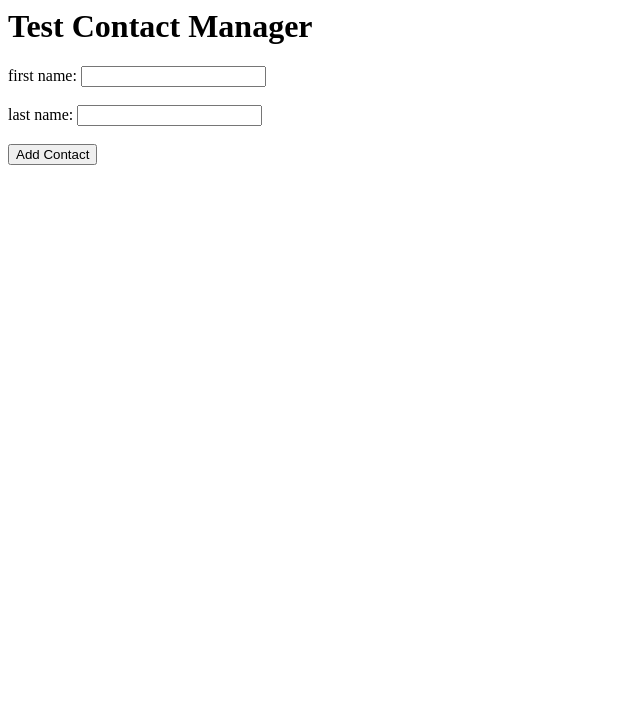
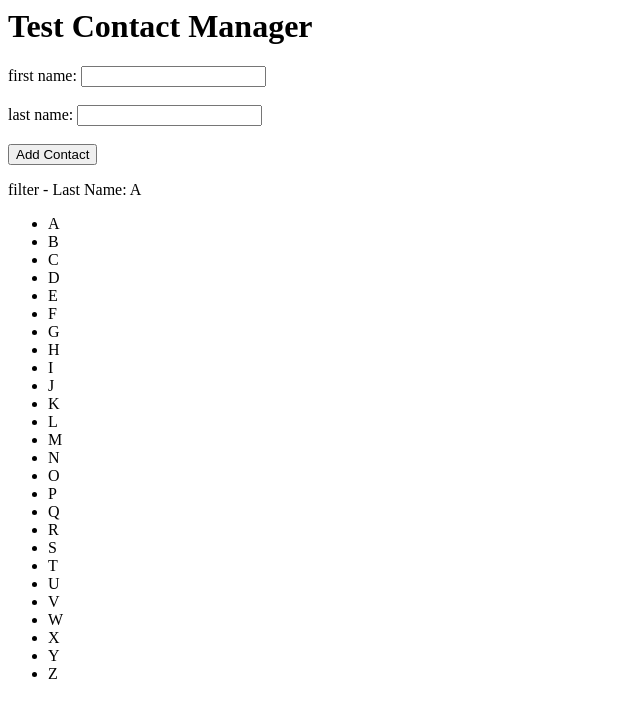
Before and after one commit to nlopez425/AngularSample, a website: page index.html in a window 1280 px wide. Shown: the whole page, without its empty margins (0-640 px from the left). Drawn offline with Linux system fonts and the light colour scheme.

Commit message:
Added Filter

```diff
--- a/app/ManageContacts/displayContacts.controller.js
+++ b/app/ManageContacts/displayContacts.controller.js
@@ -13,6 +13,9 @@
 
 		_this.list = ManageContacts.getContacts();
 		_this.subList;
+		_this.filterBy = {
+			lastName:"A"
+		};
 
 		_this.getSubList = function(key){
 			_this.subList = _this.list[key];
@@ -21,6 +24,11 @@
 
 
 		}
+
+		_this.setFilter = function(letter){
+			_this.filterBy.lastName = letter;
+		}
+
 		console.log(_this.list);
 
 	}
--- a/index.html
+++ b/index.html
@@ -1,6 +1,7 @@
 <html ng-app = "MyApp">
 	<head>
 		<title></title>
+		<link rel="stylesheet" href="styles/styles.css" type="text/css" media="screen">
 
 	</head>
 	<body ng-controller = "MainCtrl as Main">
@@ -12,13 +13,44 @@
 			<button ng-click = "Contact.addContactToMemory(Contact.firstName,Contact.lastName)" >Add Contact</button>
 		</div>
 
-		<div ng-controller = "DisplayContactsCTRL as Contact">
-			<div ng-repeat = "lastName in Contact.list">
+		<div id='display-wrapper' ng-controller = "DisplayContactsCTRL as Contact">
+			<p id='filter-indicator'>filter - Last Name: {{Contact.filterBy.lastName}}</p>
+			<div id="filterList">
+				<ul>
+					<li ng-click = Contact.setFilter("A")>A</li>
+					<li ng-click = Contact.setFilter("B")>B</li>
+					<li ng-click = Contact.setFilter("C")>C</li>
+					<li ng-click = Contact.setFilter("D")>D</li>
+					<li ng-click = Contact.setFilter("E")>E</li>
+					<li ng-click = Contact.setFilter("F")>F</li>
+					<li ng-click = Contact.setFilter("G")>G</li>
+					<li ng-click = Contact.setFilter("H")>H</li>
+					<li ng-click = Contact.setFilter("I")>I</li>
+					<li ng-click = Contact.setFilter("J")>J</li>
+					<li ng-click = Contact.setFilter("K")>K</li>
+					<li ng-click = Contact.setFilter("L")>L</li>
+					<li ng-click = Contact.setFilter("M")>M</li>
+					<li ng-click = Contact.setFilter("N")>N</li>
+					<li ng-click = Contact.setFilter("O")>O</li>
+					<li ng-click = Contact.setFilter("P")>P</li>
+					<li ng-click = Contact.setFilter("Q")>Q</li>
+					<li ng-click = Contact.setFilter("R")>R</li>
+					<li ng-click = Contact.setFilter("S")>S</li>
+					<li ng-click = Contact.setFilter("T")>T</li>
+					<li ng-click = Contact.setFilter("U")>U</li>
+					<li ng-click = Contact.setFilter("V")>V</li>
+					<li ng-click = Contact.setFilter("W")>W</li>
+					<li ng-click = Contact.setFilter("X")>X</li>
+					<li ng-click = Contact.setFilter("Y")>Y</li>
+					<li ng-click = Contact.setFilter("Z")>Z</li>
+				</ul>
+			</div>
+			<div id="list-wrapper" ng-repeat = "lastName in Contact.list" >
 
 
-				<div ng-repeat = "list in lastName">
+				<div  ng-repeat = "list in lastName">
 
-					<div ng-repeat = "person in list">{{person.firstName}} {{person.lastName}}</div>
+					<div ng-repeat = "person in list | filter:Contact.filterBy">{{person.firstName}} {{person.lastName}}</div>
 
 				</div>
 			</div>
--- /dev/null
+++ b/styles/styles.css
@@ -0,0 +1,2 @@
+div#display-wrapper{position:relative;}
+div#list-wrapper{position:absolute;left:150px;top:33px;}
```
